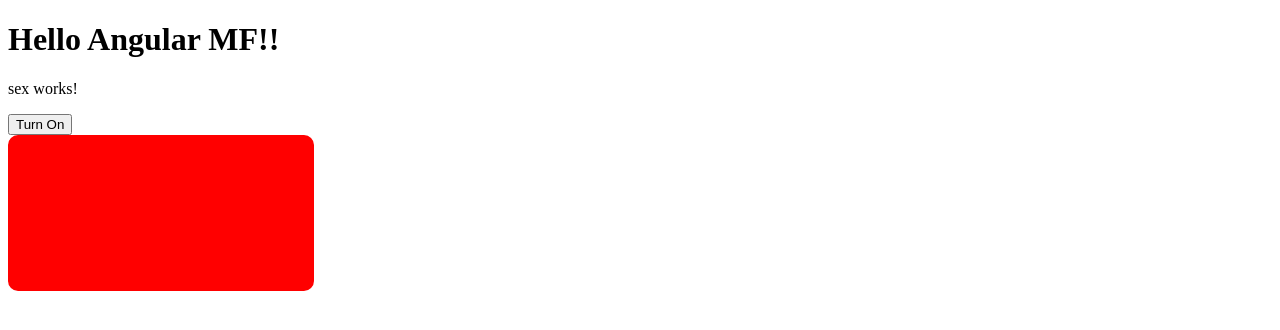
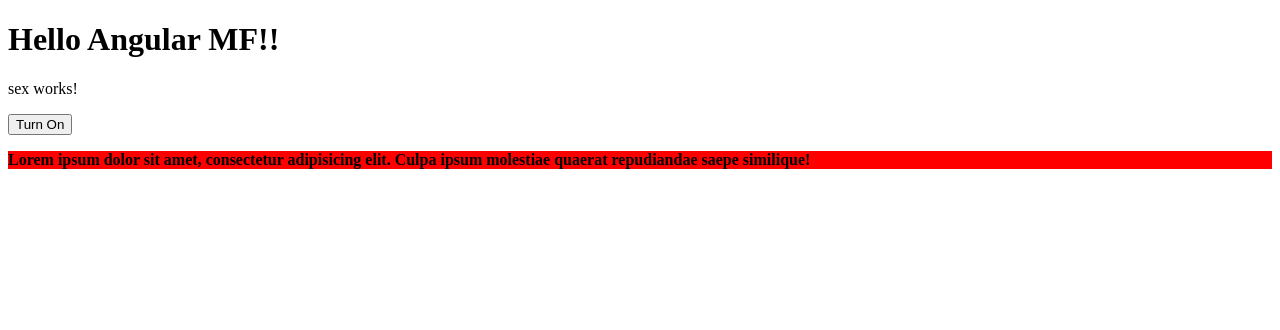
Before and after one commit to Fi1imon/angular-start, an Angular app: page / in a window 1280 px wide. Shown: the top 330 px of the page. Built offline with nearby package versions, Linux system fonts and the light colour scheme.

Commit message:
dynamic classes with [ngClass] two eventspeacers in 1 object with NO zapyataya

```diff
--- a/src/app/sex/sex.component.html
+++ b/src/app/sex/sex.component.html
@@ -1,13 +1,24 @@
 <p>sex works!</p>
 
-<button (click)="backTurnOn = !backTurnOn">Turn On</button>
+<button (click)="buttChange($event)" (click)="backTurnOn = !backTurnOn">{{buttTxt}}</button>
 
-<div [ngStyle]="{
-  width: '300px',
-  height: '150px',
-  borderRadius: '10px',
-  border: '3px solid red',
-  background: backTurnOn ? 'green' : 'red'
-  }">
+<!--<div [ngStyle]="{-->
+<!--  width: '300px',-->
+<!--  height: '150px',-->
+<!--  borderRadius: '10px',-->
+<!--  border: '3px solid red',-->
+<!--  background: backTurnOn ? 'green' : 'red'-->
+<!--  }">-->
 
-</div>
+<!--</div>-->
+
+<!--<p [ngClass]="{-->
+<!--  green: backTurnOn,-->
+<!--  red: !backTurnOn-->
+<!--}-->
+<!--" >Lorem ipsum dolor sit amet, consectetur adipisicing elit. Atque, mollitia.</p>-->
+
+<p
+  [class.red]="!backTurnOn"
+  [class.green]="backTurnOn"
+>Lorem ipsum dolor sit amet, consectetur adipisicing elit. Culpa ipsum molestiae quaerat repudiandae saepe similique!</p>
--- a/src/app/sex/sex.component.scss
+++ b/src/app/sex/sex.component.scss
@@ -0,0 +1,9 @@
+.green {
+  background: green;
+  font-weight: lighter;
+}
+
+.red {
+  background: red;
+  font-weight: bold;
+}
--- a/src/app/sex/sex.component.ts
+++ b/src/app/sex/sex.component.ts
@@ -9,6 +9,15 @@
 
   backTurnOn = false
 
+  buttTxt = 'Turn On'
+
+  buttChange (event: any) {
+    if (this.buttTxt === 'Turn On') {
+      this.buttTxt = 'Turn Off'
+    }
+    else this.buttTxt = 'Turn On'
+  }
+
   constructor() { }
 
   ngOnInit(): void {
```
